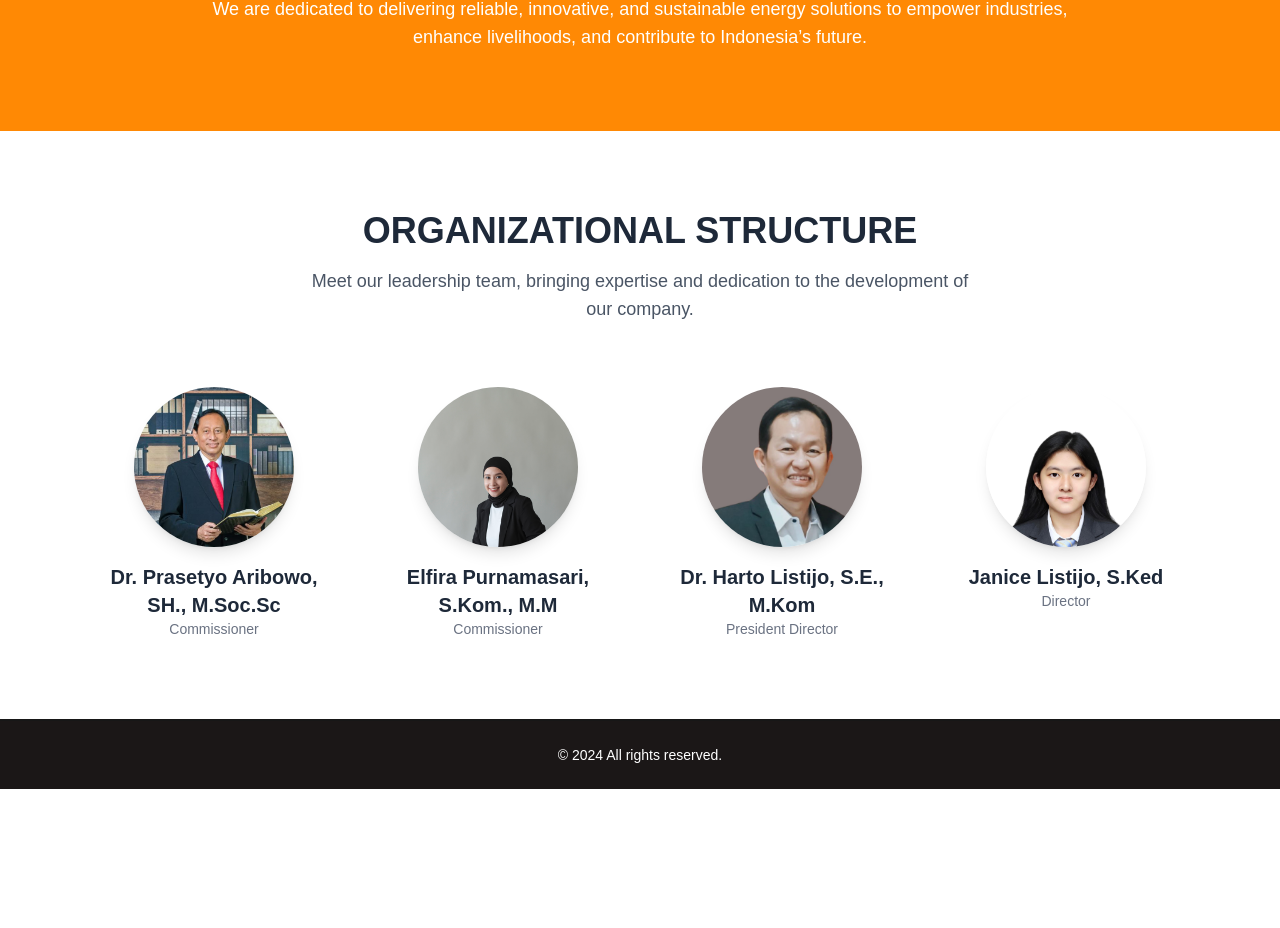
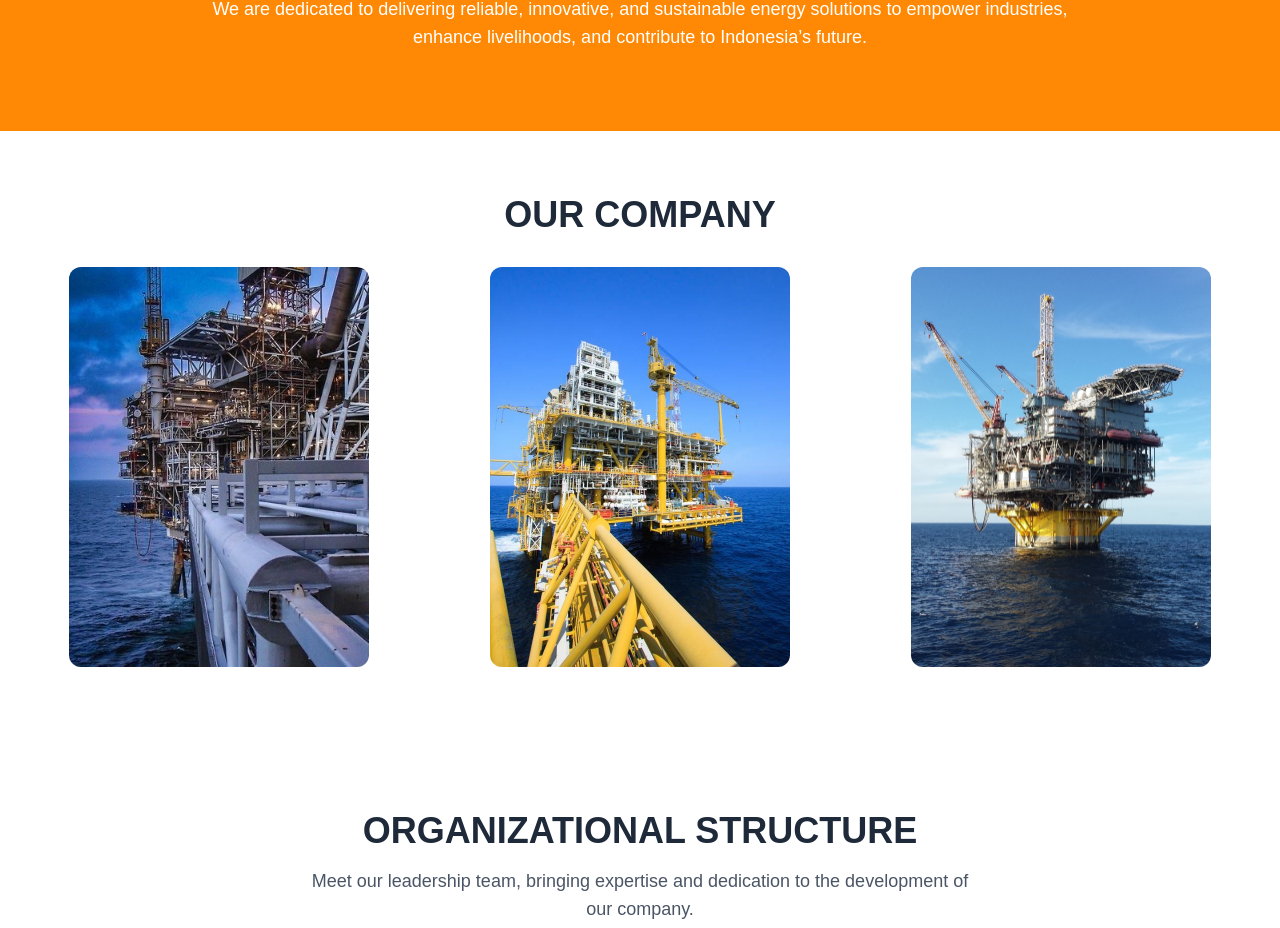
Before and after one commit to Firosmalik000/handira-minergi-nusantara, a Next.js app: page / in a window 1280 px wide. Shown: the part 4859-5787 px from the top of the page. Before the commit the page ends 5648 px from the top, so only its background shows below. Built offline with nearby package versions, Linux system fonts and the light colour scheme.

Commit message:
Update page.tsx

```diff
--- a/src/app/page.tsx
+++ b/src/app/page.tsx
@@ -1,4 +1,5 @@
 import { About, CoreCompetencies, Excellence, Hero, Mision, OngoingProject, Structures, Vision } from '@/section';
+import Company from '@/section/Company';
 
 const Home = () => {
   return (
@@ -10,6 +11,7 @@ const Home = () => {
       <Vision />
       <Mision />
       <Excellence />
+      <Company />
       <Structures />
     </div>
   );
```
